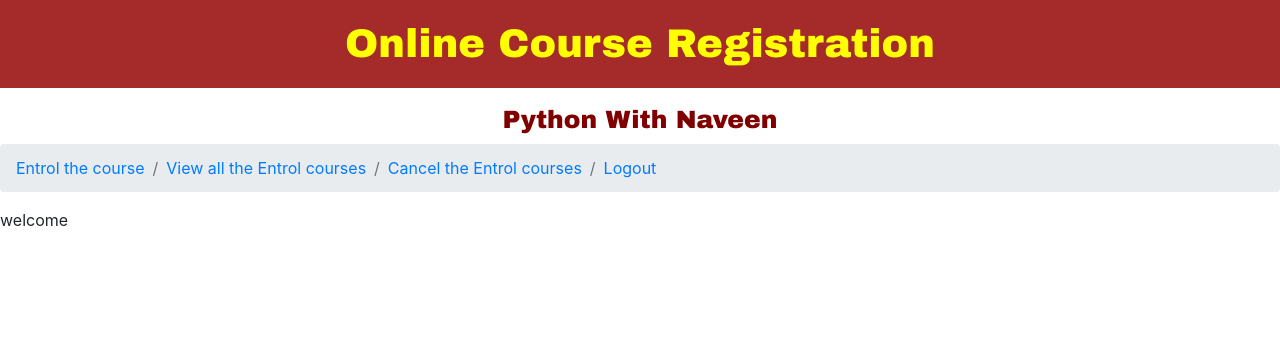
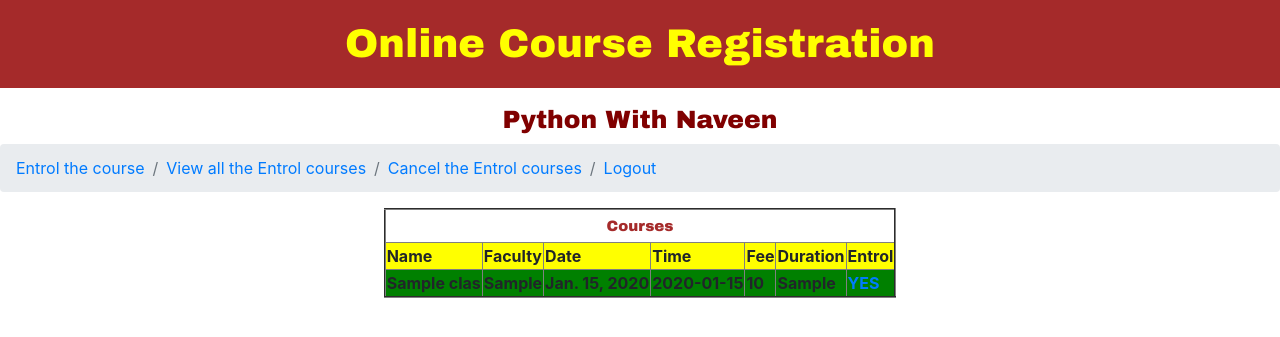
Before and after one commit to nagarajuvanga/OnlineCourse_Project, a Django app: page /welcome_student/ in a window 1280 px wide. Shown: the top 337 px of the page. Run offline with Django 3.2, Linux system fonts and the light colour scheme; tables that the repository leaves empty hold one stand-in row (values such as "Sample post"); lists and menus that the app fills with data are empty; some libraries are stand-ins or nearby versions.

Commit message:
In this commit i have done student_home&welcome_student.html

```diff
--- a/Flask_requirement/urls.py
+++ b/Flask_requirement/urls.py
@@ -35,5 +35,6 @@ urlpatterns = [
     path('student_home/',views.student_home,name="student_home"),
     path("login/",views.login,name="login"),
     path('login_s/',views.login_s,name="login_s"),
-    path('welcome_student/',views.welcome_student,name="welcome_student")
+    path('welcome_student/',views.welcome_student,name="welcome_student"),
+    path('entrol/',views.entrol,name="entrol")
 ]
--- a/app/views.py
+++ b/app/views.py
@@ -96,9 +96,14 @@ def login_s(request):
         return render(request, "student_welcome.html",{"error_message": "Invalid User"})
 
 def welcome_student(request):
-    return render(request,"welcome_student.html")
+    res=Schedule_class.objects.all()
+    return render(request,"welcome_student.html",{"data":res})
 
 
 def student_home(request):
     res = Schedule_class.objects.all()
     return render(request,"student_home.html",{"data":res})
+
+
+def entrol(request):
+    return render(request,"welcome_student.html")
--- a/templates/welcome_student.html
+++ b/templates/welcome_student.html
@@ -1,4 +1,44 @@
 {% extends 'common_entrol.html' %}
 {% block raju %}
-    welcome
-{% endblock %}
+    <style>
+        #view
+        {
+            font-size: 15px;
+            font-family: "Arial Black";
+            color: brown;
+            padding: 5px;
+            text-align: center;
+        }
+    .tabl
+    {
+        background-color: yellow;
+    }
+    .result
+    {
+        background-color: green;
+    }
+    </style>
+    <table align="center" border="2">
+        <tr><th colspan="8" id="view">Courses</th></tr>
+        <tr>
+            <th class="tabl">Name</th>
+            <th class="tabl">Faculty</th>
+            <th class="tabl">Date</th>
+            <th class="tabl">Time</th>
+            <th class="tabl">Fee</th>
+            <th class="tabl">Duration</th>
+            <th class="tabl">Entrol</th>
+        </tr>
+    {% for x in data %}
+                <tr>
+                    <th class="result">{{ x.name }}</th>
+                    <th class="result">{{ x.faculty }}</th>
+                    <th class="result">{{ x.date }}</th>
+                    <th class="result">{{ x.time }}</th>
+                    <th class="result">{{ x.fee }}</th>
+                    <th class="result">{{ x.duration }}</th>
+                    <th class="result"><a href="{% url 'entrol' %}">YES</a></th>
+                </tr>
+    {% endfor %}
+        {% endblock %}
+</table>
```
Also changed, not shown: templates/student_home.html (+18 -2 lines), templates/student_welcome.html (+19 -4 lines), app/static/images/new.png (added).
